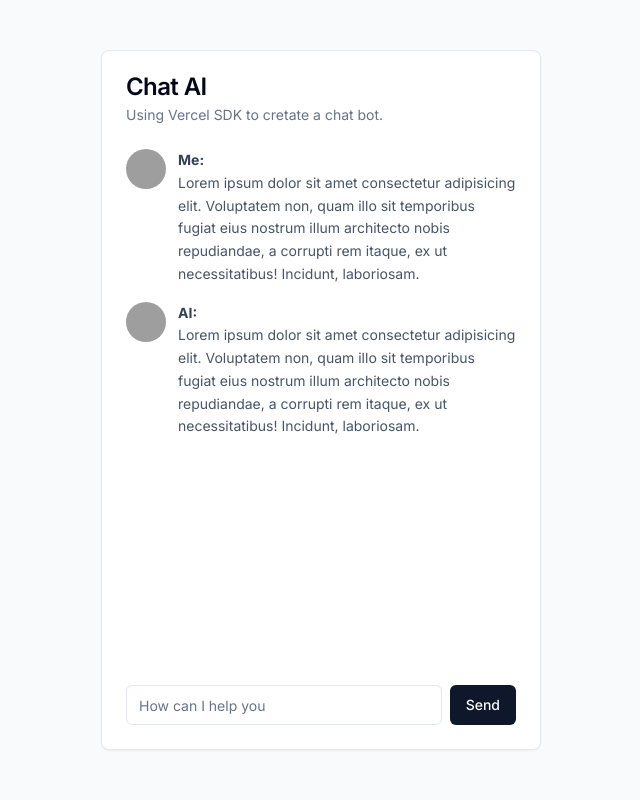
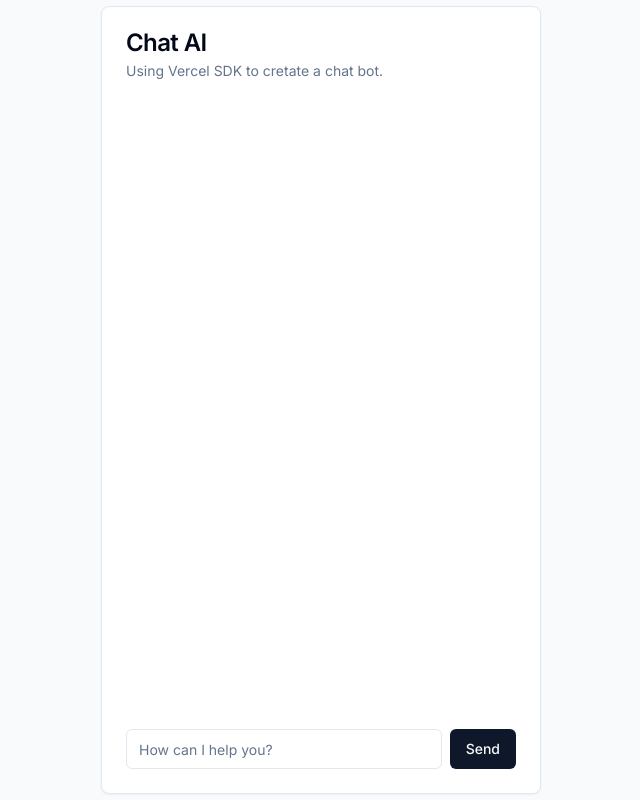
Before and after one commit to PedroJuri/mini-chatbot, a Next.js app: page / in a window 1280 px wide. Shown: the whole page, without its empty margins (319-959 px from the left). Built offline with nearby package versions, Linux system fonts and the light colour scheme; grey boxes are pictures that could not be loaded.

Commit message:
feat: criando component chat e fazendo manutenções

```diff
--- a/package.json
+++ b/package.json
@@ -10,6 +10,7 @@
   },
   "dependencies": {
     "@radix-ui/react-avatar": "^1.0.3",
+    "@radix-ui/react-scroll-area": "^1.0.4",
     "@radix-ui/react-slot": "^1.0.2",
     "@types/node": "20.4.1",
     "@types/react": "18.2.14",
--- /dev/null
+++ b/src/app/api/chat/route.ts
@@ -0,0 +1,23 @@
+import { Configuration, OpenAIApi } from 'openai-edge'
+import { OpenAIStream, StreamingTextResponse } from 'ai'
+
+const config = new Configuration({
+  apiKey: process.env.OPENAI_API_KEY
+})
+const openai = new OpenAIApi(config)
+
+export const runtime = 'edge'
+
+export async function POST(req: Request) {
+  const { messages } = await req.json()
+
+  const response = await openai.createChatCompletion({
+    model: 'gpt-3.5-turbo',
+    stream: true,
+    messages
+  })
+
+  const stream = OpenAIStream(response)
+
+  return new StreamingTextResponse(stream)
+}
--- a/src/app/page.tsx
+++ b/src/app/page.tsx
@@ -1,43 +1,9 @@
-import { Avatar, AvatarFallback, AvatarImage } from "@/components/ui/avatar";
-import { Button } from "@/components/ui/button";
-import { Card, CardContent, CardDescription, CardFooter, CardHeader, CardTitle } from "@/components/ui/card";
-import { Input } from "@/components/ui/input";
+import { Chat } from "@/components/Chat";
 
 export default function Home() {
   return (
     <div className="flex min-h-screen bg-slate-50 items-center justify-center">
-      <Card className="w-[440px] h-[700px] grid grid-rows-[min-content_1fr_min-content]">
-        <CardHeader>
-          <CardTitle> Chat AI</CardTitle>
-          <CardDescription>Using Vercel SDK to cretate a chat bot.</CardDescription>
-        </CardHeader>
-        <CardContent className="space-y-4">
-          <div className="flex gap-3 text-slate-600 text-sm">
-            <Avatar>
-              <AvatarFallback>PH</AvatarFallback>
-              <AvatarImage src="https://github.com/PedroJuri.png"/>
-            </Avatar>
-            <p className="leading-relaxed">
-              <span className="block font-bold text-slate-700">Me:</span>
-              Lorem ipsum dolor sit amet consectetur adipisicing elit. Voluptatem non, quam illo sit temporibus fugiat eius nostrum illum architecto nobis repudiandae, a corrupti rem itaque, ex ut necessitatibus! Incidunt, laboriosam.
-            </p>
-          </div>
-          <div className="flex gap-3 text-slate-600 text-sm">
-            <Avatar>
-              <AvatarFallback>PH</AvatarFallback>
-              <AvatarImage src="https://github.com/github.png"/>
-            </Avatar>
-            <p className="leading-relaxed">
-              <span className="block font-bold text-slate-700">AI:</span>
-              Lorem ipsum dolor sit amet consectetur adipisicing elit. Voluptatem non, quam illo sit temporibus fugiat eius nostrum illum architecto nobis repudiandae, a corrupti rem itaque, ex ut necessitatibus! Incidunt, laboriosam.
-            </p>
-          </div>
-        </CardContent>
-        <CardFooter className="space-x-2">
-          <Input placeholder="How can I help you"/>
-          <Button type="submit">Send</Button>
-        </CardFooter>
-      </Card>
+      <Chat/>
     </div>
   )
 }
--- /dev/null
+++ b/src/components/Chat.tsx
@@ -0,0 +1,55 @@
+'use client'
+
+import { Avatar, AvatarFallback, AvatarImage } from "@/components/ui/avatar";
+import { Button } from "@/components/ui/button";
+import { Card, CardContent, CardDescription, CardFooter, CardHeader, CardTitle } from "@/components/ui/card";
+import { Input } from "@/components/ui/input";
+import { useChat } from 'ai/react'
+import { ScrollArea } from "@/components/ui/scroll-area";
+
+export function Chat(){
+    const {messages, input, handleInputChange, handleSubmit} = useChat({
+        api: '/api/chat'
+    })
+
+    return(
+        <Card className="w-[440px]">
+        <CardHeader>
+          <CardTitle> Chat AI</CardTitle>
+          <CardDescription>Using Vercel SDK to cretate a chat bot.</CardDescription>
+        </CardHeader>
+        <CardContent>
+            <ScrollArea className="h-[600px] w-full pr-4">
+                {messages.map(message => {
+                    return(
+                    <div key={message.id} className="flex gap-3 text-slate-600 text-sm mb-4">
+                        {message.role === 'user' && (
+                            <Avatar>
+                                <AvatarFallback>PH</AvatarFallback>
+                                <AvatarImage src="https://github.com/PedroJuri.png"/>
+                            </Avatar>
+                        )}
+                        {message.role === 'assistant' && (
+                            <Avatar>
+                                <AvatarFallback>OAI</AvatarFallback>
+                                <AvatarImage src="https://github.com/openai.png"/>
+                            </Avatar>
+                        )}
+                        <p className="leading-relaxed">
+                            <span className="block font-bold text-slate-700">{message.role === 'user' ? 'Me:' : 'AI:'}</span>
+                            {message.content}
+                        </p>
+                    </div>
+                    )
+                })}
+            </ScrollArea>
+        </CardContent>
+        <CardFooter>
+            <form className="w-full flex gap-2" onSubmit={handleSubmit}>
+                <Input placeholder="How can I help you?" value={input} onChange={handleInputChange}/>
+                <Button type="submit">Send</Button>
+            </form>
+        </CardFooter>
+      </Card>
+    )
+}
--- /dev/null
+++ b/src/components/ui/scroll-area.tsx
@@ -0,0 +1,48 @@
+"use client"
+
+import * as React from "react"
+import * as ScrollAreaPrimitive from "@radix-ui/react-scroll-area"
+
+import { cn } from "@/lib/utils"
+
+const ScrollArea = React.forwardRef<
+  React.ElementRef<typeof ScrollAreaPrimitive.Root>,
+  React.ComponentPropsWithoutRef<typeof ScrollAreaPrimitive.Root>
+>(({ className, children, ...props }, ref) => (
+  <ScrollAreaPrimitive.Root
+    ref={ref}
+    className={cn("relative overflow-hidden", className)}
+    {...props}
+  >
+    <ScrollAreaPrimitive.Viewport className="h-full w-full rounded-[inherit]">
+      {children}
+    </ScrollAreaPrimitive.Viewport>
+    <ScrollBar />
+    <ScrollAreaPrimitive.Corner />
+  </ScrollAreaPrimitive.Root>
+))
+ScrollArea.displayName = ScrollAreaPrimitive.Root.displayName
+
+const ScrollBar = React.forwardRef<
+  React.ElementRef<typeof ScrollAreaPrimitive.ScrollAreaScrollbar>,
+  React.ComponentPropsWithoutRef<typeof ScrollAreaPrimitive.ScrollAreaScrollbar>
+>(({ className, orientation = "vertical", ...props }, ref) => (
+  <ScrollAreaPrimitive.ScrollAreaScrollbar
+    ref={ref}
+    orientation={orientation}
+    className={cn(
+      "flex touch-none select-none transition-colors",
+      orientation === "vertical" &&
+        "h-full w-2.5 border-l border-l-transparent p-[1px]",
+      orientation === "horizontal" &&
+        "h-2.5 border-t border-t-transparent p-[1px]",
+      className
+    )}
+    {...props}
+  >
+    <ScrollAreaPrimitive.ScrollAreaThumb className="relative flex-1 rounded-full bg-border" />
+  </ScrollAreaPrimitive.ScrollAreaScrollbar>
+))
+ScrollBar.displayName = ScrollAreaPrimitive.ScrollAreaScrollbar.displayName
+
+export { ScrollArea, ScrollBar }
```
Also changed, not shown: 1 other file (tests, documents, lock files or other folders).
